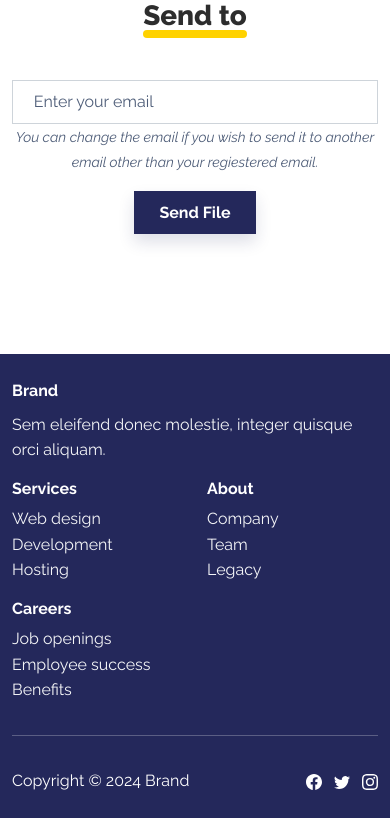
After one commit to Solomon-K-Acquah/File-Server, a Django app: a page that uses fileServer/templates/fileServer/email_document.html in a window 390 px wide. The commit adds this page. Shown: the part 348-1166 px from the top of the page. Run offline with Django 5.2, Linux system fonts and the light colour scheme; data comes from the database, SQL or seed files in the repository; both versions use the stored data as it was after the commit; some libraries are stand-ins or nearby versions.

Commit message:
Completed download file to email functionality

```diff
--- /dev/null
+++ b/fileServer/form.py
@@ -0,0 +1,18 @@
+from django import forms
+from django.contrib.auth.models import User
+
+# form to capture email to send the file
+class SendEmailForm(forms.Form):
+    email = forms.EmailField(
+        max_length=100,
+        widget=forms.EmailInput(
+            attrs={
+                'class':'form-control',
+                'placeholder':'Enter your email'
+                }
+            )
+        )
+
+    # def __init__(self, *args, **kwargs):
+    #     super().__init__(*args, **kwargs)
+    #     self.fields['email'].widget.attrs['placeholder'] = 'Enter your email'
--- a/fileServer/models.py
+++ b/fileServer/models.py
@@ -1,4 +1,5 @@
 from django.db import models
+from django.forms import ValidationError
 from django.utils.text import slugify
 
 # model class for file
@@ -16,12 +17,17 @@ class Category(models.Model):
             self.slug = slugify(self.name)
         return super(Category, self).save(*args,**kwargs)
 
+# file max size validator
+def validate_file_size(value):
+    limit = 5 * 1024 * 1024  # 5 MB limit
+    if value.size > limit:
+        raise ValidationError(f"Max file size is 5MB")
 
 class File(models.Model):
     title = models.CharField(max_length=200)
     slug = models.SlugField(max_length=200, unique=True)
     description = models.TextField()
-    file = models.FileField(null=True, blank=True, upload_to='files/')
+    file = models.FileField(null=True, blank=True, upload_to='files/', validators=[validate_file_size])
     image = models.ImageField(null=True, blank=True, upload_to='images/')
     upload_date = models.DateTimeField(auto_now=True)
     download_count = models.PositiveIntegerField(default=0)
--- a/fileServer/templates/fileServer/details.html
+++ b/fileServer/templates/fileServer/details.html
@@ -30,7 +30,7 @@
             <h5 class="fs-3 fw-bold mb-4">{{ file.title }}</h5>
             <p class="text-muted mb-4">{{ file.description }}</p>
             <p class="text-muted text-sm display-10">
-              <b>Date Uploaded:</b> {{ file.upload_date|date }} &nbsp;&nbsp;&nbsp; <span class="pl-4"><b>Dowloads:</b> {{ file.download_count }}</span>
+              <b>Date Uploaded:</b> {{ file.upload_date|date }} &nbsp;&nbsp;&nbsp; <span class="pl-4"><b>Dowloads:</b> {{ total_downloads }}</span>
             </p>
             <a class="fw-bold link-primary mb-3" href="#">Download options</a>
             <div class="d-flex mt-3">
@@ -45,7 +45,7 @@
                   </svg>
                 </div>
               </a>
-              <a href="">
+              <a href="{% url 'send_file' file.slug %}">
                 <div class="bs-icon-md bs-icon-rounded bs-icon-secondary d-flex flex-shrink-0 justify-content-center align-items-center d-inline-block bs-icon me-2" data-toggle="tooltip" title="Send to email">
                   <svg class="icon icon-tabler icon-tabler-mail" xmlns="http://www.w3.org/2000/svg" width="1em" height="1em" viewBox="0 0 24 24" stroke-width="2" stroke="currentColor" fill="none" stroke-linecap="round" stroke-linejoin="round">
                     <path stroke="none" d="M0 0h24v24H0z" fill="none"></path>
--- /dev/null
+++ b/fileServer/templates/fileServer/email_document.html
@@ -0,0 +1,35 @@
+{% extends 'base_template.html' %}
+{% load static %}
+
+{% block title %}
+  <title>File Server | Email {{ file.title }}</title>
+{% endblock %}
+
+{% block content %}
+  <section class="py-4 py-md-5 my-5">
+    <div class="container py-md-5">
+      <div class="row">
+        <div class="col-md-4 text-center">
+          <img class="img-fluid w-100" src="{{ file.image.url }}" />
+        </div>
+        <div class="col-md-8 col-xl-8 text-center text-md-start">
+          <h2 class="display-6 fw-bold mb-5"><span class="underline pb-1"><strong>Send to</strong></span></h2>
+          <form method="POST">
+            {% csrf_token %}
+            <div class="mb-3">
+              {% for field in email_form %}
+                {{ email_form.errors }}
+              {% endfor %}
+
+              {{ email_form.email }}
+              <small class="text-muted fst-italic">You can change the email if you wish to send it to another email other than your regiestered email.</small>
+            </div>
+            <div class="mb-5">
+              <button class="btn btn-primary shadow" data-bss-hover-animate="pulse" type="submit">Send File</button>
+            </div>
+          </form>
+        </div>
+      </div>
+    </div>
+  </section>
+{% endblock %}
--- a/fileServer/templates/fileServer/index.html
+++ b/fileServer/templates/fileServer/index.html
@@ -22,7 +22,7 @@
                 </div>
               </div>
               <div class="col-md-6 order-first order-md-last" style="min-height: 250px;">
-                <img class="w-auto h-70 fit-cover" src="{% static 'fileServer/assets/img/document.png' %}" />
+                <img class="w-90 h-100 fit-cover" src="{% static 'fileServer/assets/img/document.png' %}" />
               </div>
             </div>
           </div>
--- a/fileServer/templates/fileServer/thank_you.html
+++ b/fileServer/templates/fileServer/thank_you.html
@@ -11,7 +11,7 @@
         <div class="text-white bg-primary border rounded border-0 border-primary d-flex flex-column justify-content-between flex-lg-row p-4 p-md-5">
           <div class="pb-2 pb-lg-1">
             <h2 class="fw-bold mb-2">Thanks for your download</h2>
-            <p class="mb-0">We hope to see you again or click on the button to go back to all files page</p>
+            <p class="mb-0">The file has been sent to your email. Log into your email to download. Thanks</p>
           </div>
           <div class="my-2">
             <a class="btn btn-light fs-5 py-2 px-4" role="button" href="{% url 'files' %}">Go to all files</a>
--- a/fileServer/urls.py
+++ b/fileServer/urls.py
@@ -1,3 +1,4 @@
+from os import name
 from django.urls import path
 from . import views
 
@@ -8,4 +9,6 @@ urlpatterns = [
     path('download/<slug:slug>', views.download_file, name='download'),
     path('category/<slug:slug>', views.show_file_by_category, name='show_category'),
     path('search/', views.search_file, name='search'),
+    path('send_file/<slug:slug>', views.email_document, name='send_file'),
+    path('thank_you/', views.thank_you, name='thank_you'),
 ]
--- a/fileServer/views.py
+++ b/fileServer/views.py
@@ -1,8 +1,13 @@
 import os
-from django.http import FileResponse, Http404
-from django.shortcuts import get_object_or_404, render
+from django.conf import settings
+from django.http import FileResponse, Http404, HttpResponse
+from django.shortcuts import get_object_or_404, redirect, render
+from fileServer.form import SendEmailForm
 from fileServer.models import Category, File
 from django.db.models import Q
+from django.template.loader import render_to_string
+from django.core.mail import EmailMessage, send_mail
+from django.utils.html import strip_tags
 
 # Create your views here.
 
@@ -35,7 +40,10 @@ def file_details(request, slug):
     # fetch the detail of a single file or selected file
     file = File.objects.get(slug = slug)
 
-    context = {'file' : file}
+    # get file total download, both direct and via email
+    total_downloads = file.email_count + file.download_count
+
+    context = {'file' : file, 'total_downloads' : total_downloads}
     return render(request, 'fileServer/details.html', context)
 
 
@@ -87,3 +95,37 @@ def search_file(request):
 
     context = {'files' : files, 'categories' : categories, 'search_query' : search_query}
     return render(request, 'fileServer/all_files.html', context)
+
+
+# send document to email
+def email_document(request, slug):
+    file = get_object_or_404(File, slug=slug)
+
+    # get the data and send to email
+    if request.method == 'POST':
+        email_form = SendEmailForm(request.POST)
+        if email_form.is_valid():
+            email = email_form.cleaned_data['email']
+            subject = 'Your requsted file'
+            message = render_to_string('fileServer/message.html', {'file' : file})
+            plain_message = strip_tags(message)
+            email_message = EmailMessage(subject, plain_message, settings.EMAIL_HOST_USER, [email])
+            email_message.attach_file(file.file.path)
+            email_message.send()
+
+            # increase email_count by 1 after sending the file
+            file.email_count += 1
+            file.save()
+
+
+            return redirect('thank_you')
+    else:
+        email_form = SendEmailForm()
+
+    context = {'email_form' : email_form, 'file' : file}
+
+    return render(request, 'fileServer/email_document.html', context)
+
+# thank you page function
+def thank_you(request):
+    return render(request, 'fileServer/thank_you.html')
```
Also changed, not shown: fileServer/templates/fileServer/message.html (added, +12 -0 lines), fileServerProject/settings.py (+11 -1 lines), db.sqlite3, fileServer/migrations/0007_alter_file_file.py (added), fileServer/static/fileServer/assets/img/document.png, 1 other file.
